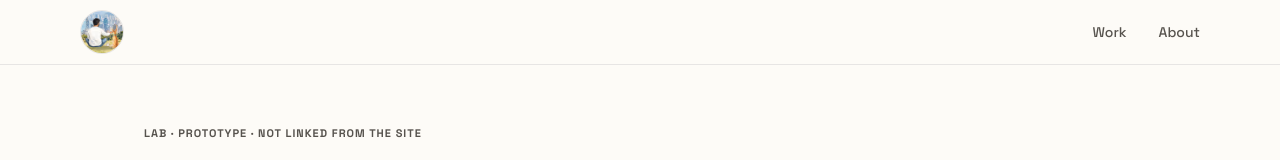
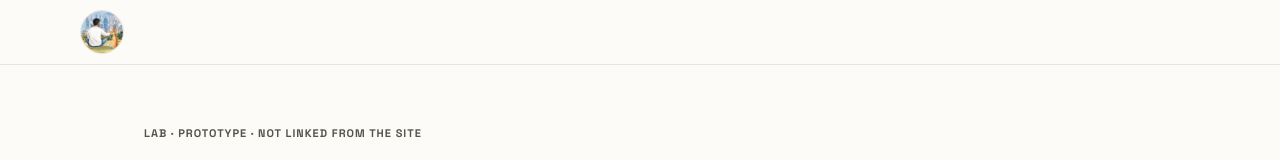
Before and after one commit to MaximusDuff13/Portfolio-2026, a Next.js app: page /lab/case-study-covers in a window 1280 px wide. Shown: the top 160 px of the page. Built offline with nearby package versions, Linux system fonts and the light colour scheme.

Commit message:
Header: logo only on case studies and /about
Work and About are gone from the site header; the round logo alone leads home.
navLinks removed from links.ts (nothing else used it).

Co-Authored-By: Claude Opus 5.5 <noreply@anthropic.com>

```diff
--- a/src/components/Header.tsx
+++ b/src/components/Header.tsx
@@ -1,55 +1,23 @@
-'use client'
 import Link from 'next/link'
-import { usePathname } from 'next/navigation'
-import { links, navLinks } from '@/data/links'
-
-const focusRing =
-  'rounded-sm focus-visible:outline-none focus-visible:ring-2 focus-visible:ring-accent-warm focus-visible:ring-offset-2 focus-visible:ring-offset-body'
+import { links } from '@/data/links'
 
 /* The site header on every page but home (the home page hides it: its docked tab row is the
-   nav there). Same language as that docked bar: the round icon of Michael and the dog, cut from
-   the home painting, is the logo and leads home; the links open the matching home tabs, and the
-   current section carries the same 2px accent underline as the active tab. */
+   nav there). Just the logo: the round icon of Michael and the dog, cut from the home
+   painting, the same one the home page's docked bar uses. It leads home. */
 export function Header() {
-  const pathname = usePathname()
-
   return (
     <header className="fixed top-0 left-0 right-0 z-50 bg-body border-b border-border">
-      <div className="flex items-center justify-between px-6 sm:px-10 lg:px-section h-16">
-        {/* Home: the icon alone */}
-        <Link href={links.home} aria-label="Michael Jerome, home" className="group block rounded-full focus-visible:outline-none focus-visible:ring-2 focus-visible:ring-accent-warm focus-visible:ring-offset-2 focus-visible:ring-offset-body">
+      <div className="flex items-center px-6 sm:px-10 lg:px-section h-16">
+        <Link
+          href={links.home}
+          aria-label="Michael Jerome, home"
+          className="group block rounded-full focus-visible:outline-none focus-visible:ring-2 focus-visible:ring-accent-warm focus-visible:ring-offset-2 focus-visible:ring-offset-body"
+        >
           <picture className="block w-11 h-11 shrink-0 overflow-hidden rounded-full border border-border bg-foundation-100 group-hover:border-accent-warm transition-colors">
             <source type="image/avif" srcSet="/home/loop/icon-96.avif" />
             <img src="/home/loop/icon-96.webp" alt="" width={44} height={44} className="block w-full h-full" />
           </picture>
         </Link>
-
-        {/* Nav */}
-        <nav aria-label="Main" className="self-stretch">
-          <ul className="flex h-full items-stretch gap-6 sm:gap-8 list-none m-0 p-0">
-            {navLinks.map(({ label, href }) => {
-              // Work stays active across the case study pages
-              const isActive = href === links.work && pathname.startsWith('/work')
-              return (
-                <li key={href} className="flex">
-                  <Link
-                    href={href}
-                    aria-current={isActive ? 'page' : undefined}
-                    className={[
-                      'relative flex items-center text-nav-tab font-grotesk transition-colors no-underline',
-                      focusRing,
-                      isActive
-                        ? 'text-foundation-900 after:absolute after:inset-x-0 after:-bottom-px after:h-0.5 after:bg-accent-warm'
-                        : 'text-foundation-600 hover:text-foundation-900',
-                    ].join(' ')}
-                  >
-                    {label}
-                  </Link>
-                </li>
-              )
-            })}
-          </ul>
-        </nav>
       </div>
     </header>
   )
--- a/src/data/links.ts
+++ b/src/data/links.ts
@@ -29,9 +29,3 @@ export const links = {
     dataConversionApp: '/work/data-conversion-app',
   },
 } as const
-
-/** Header nav, in order. Contact returns once there is a real email to link to. */
-export const navLinks = [
-  { label: 'Work', href: links.work },
-  { label: 'About', href: links.about },
-] as const
```
